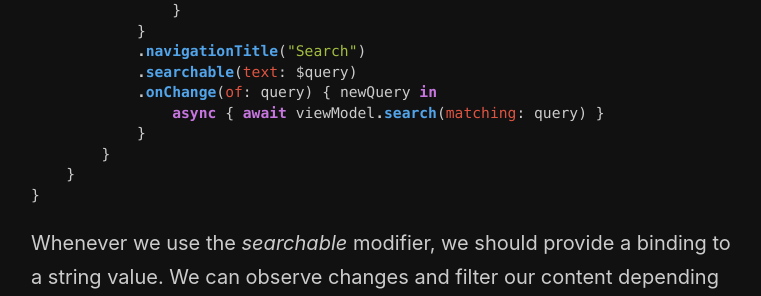
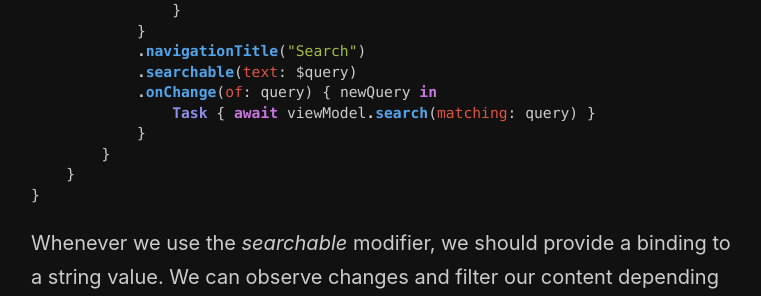
Before and after one commit to mecid/mecid.github.io, a Jekyll site: the page built from _posts/2021-06-23-mastering-search-in-swiftui.md, in a window 1280 px wide and 900 px high, scrolled down 1962 px. Shown: the part 156-452 px from the top of the window, without its empty margins (259-1020 px from the left). Built offline with Jekyll 4.4.1, drawn with Linux system fonts in a browser that asks for light colours.

Commit message:
mastering search code examples fixed

```diff
--- a/_posts/2021-06-23-mastering-search-in-swiftui.md
+++ b/_posts/2021-06-23-mastering-search-in-swiftui.md
@@ -68,7 +68,7 @@ struct ContentView: View {
             .navigationTitle("Search")
             .searchable(text: $query)
             .onChange(of: query) { newQuery in
-                async { await viewModel.search(matching: query) }
+                Task { await viewModel.search(matching: query) }
             }
         }
     }
@@ -91,7 +91,8 @@ struct StarredReposList: View {
     var body: some View {
         List(viewModel.repos) { repo in
             RepoView(repo: repo)
-        }.overlay {
+        }
+        .overlay {
             if isSearching && !query.isEmpty {
                 VStack {
                     Button("Dismiss search") {
@@ -141,7 +142,7 @@ struct ContentView: View {
                 }
             }
             .onChange(of: query) { newQuery in
-                async { await viewModel.search(matching: query) }
+                Task { await viewModel.search(matching: query) }
             }
         }
     }
```
